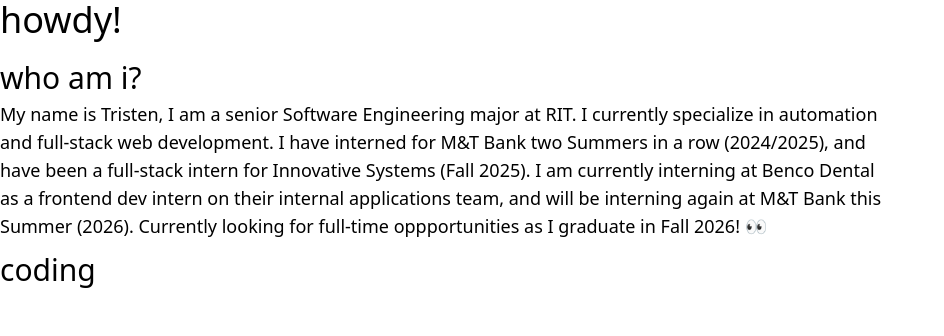
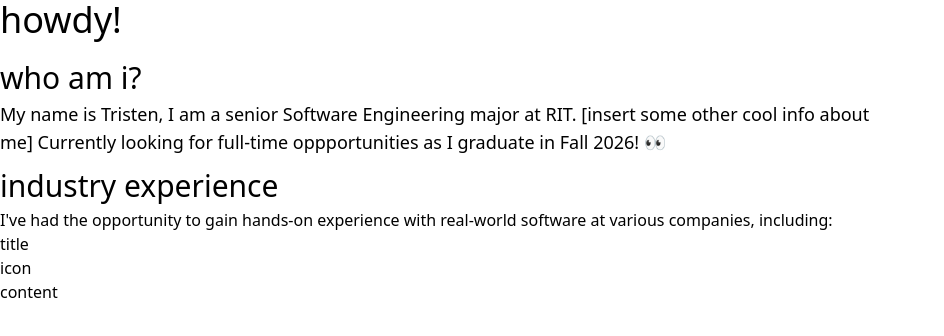
Before and after one commit to tristenkurutz/site, a SvelteKit app: page / in a window 1280 px wide. Shown: the top 336 px of the page, without its empty margins (0-944 px from the left). Built offline with nearby package versions, Linux system fonts and the light colour scheme.

Commit message:
moving industry exp to dropdowns

```diff
--- a/src/routes/+page.svelte
+++ b/src/routes/+page.svelte
@@ -1,13 +1,17 @@
+<script>
+  import Accordion from "../components/accordion.svelte";
+</script>
+
 <h2>howdy!</h2>
 <h3>who am i?</h3>
 <p>
-  My name is Tristen, I am a senior Software Engineering major at RIT. I
-  currently specialize in automation and full-stack web development. I have
-  interned for M&T Bank two Summers in a row (2024/2025), and have been a
-  full-stack intern for Innovative Systems (Fall 2025). I am currently interning
-  at Benco Dental as a frontend dev intern on their internal applications team,
-  and will be interning again at M&T Bank this Summer (2026). Currently looking
-  for full-time oppportunities as I graduate in Fall 2026! 👀
+  My name is Tristen, I am a senior Software Engineering major at RIT. [insert
+  some other cool info about me] Currently looking for full-time oppportunities
+  as I graduate in Fall 2026! 👀
 </p>
 
-<h3>coding</h3>
+<h3>industry experience</h3>
+I've had the opportunity to gain hands-on experience with real-world software at various
+companies, including:
+
+<div class="mt-2"><Accordion /></div>
```
